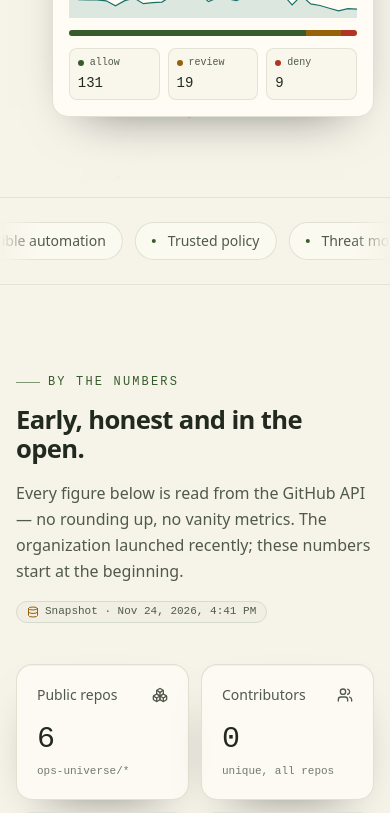
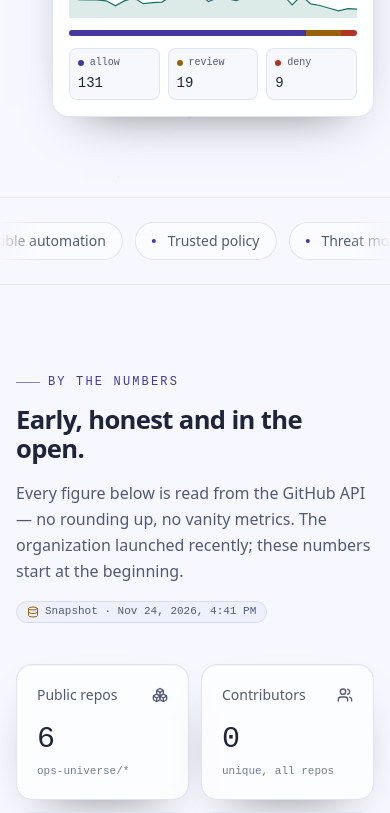
Before and after one commit to ops-universe/ops-universe.github.io, a React (Vite) app: page / in a window 390 px wide. Shown: the part 1156-1969 px from the top of the page. Built offline with nearby package versions, Linux system fonts and the light colour scheme; no server answers.

Commit message:
Preserve redesigned site and restore project identities

```diff
--- a/index.html
+++ b/index.html
@@ -6,7 +6,7 @@
     <title>Ops Universe — Engineer responsibly. Deploy confidently.</title>
     <meta name="description" content="Open-source AI engineering, forward deployment and responsible automation — built on vendor independence, explicit authorization, reproducible evidence and secure defaults." />
     <meta name="robots" content="index, follow" />
-    <meta name="theme-color" content="#0b0e0a" />
+    <meta name="theme-color" content="#171a2d" />
     <link rel="icon" type="image/svg+xml" href="/favicon.svg" />
     <link rel="apple-touch-icon" href="/apple-touch-icon.png" />
     <link rel="canonical" href="https://ops-universe.github.io/" />
--- a/src/components/ProjectCard.tsx
+++ b/src/components/ProjectCard.tsx
@@ -1,7 +1,8 @@
 import { motion, useMotionTemplate, useMotionValue, useReducedMotion, useSpring, useTransform } from 'framer-motion';
 import { ArrowUpRight, Clock, GitFork, Star } from 'lucide-react';
-import type { PointerEvent } from 'react';
+import type { PointerEvent, CSSProperties } from 'react';
 import { useFinePointer } from '@/hooks/useMediaQuery';
+import { projectAccent } from '@/lib/projectIdentity';
 import { cn } from '@/lib/cn';
 import { timeAgo } from '@/lib/format';
 import { projectLanguage, projectSummary, projectTags, type Project } from '@/lib/projects';
@@ -17,6 +18,7 @@ interface Props {
 /** Repository card: lift + glow border + spotlight + subtle 3D tilt (desktop, motion allowed). */
 export function ProjectCard({ project, onOpen, className }: Props) {
   const { meta, repo } = project;
+  const colors = projectAccent(meta.name);
   const tiltEnabled = useFinePointer() && !useReducedMotion();
   const px = useMotionValue(0.5);
   const py = useMotionValue(0.5);
@@ -24,7 +26,7 @@ export function ProjectCard({ project, onOpen, className }: Props) {
   const ry = useSpring(useTransform(px, [0, 1], [-5, 5]), { stiffness: 200, damping: 20 });
   const sx = useTransform(px, (v) => `${v * 100}%`);
   const sy = useTransform(py, (v) => `${v * 100}%`);
-  const spotlight = useMotionTemplate`radial-gradient(320px circle at ${sx} ${sy}, rgb(var(--accent) / 0.09), transparent 70%)`;
+  const spotlight = useMotionTemplate`radial-gradient(320px circle at ${sx} ${sy}, color-mix(in srgb, var(--project-dark-accent) 12%, transparent), transparent 70%)`;
 
   const onMove = (e: PointerEvent<HTMLElement>) => {
     if (!tiltEnabled) return;
@@ -45,6 +47,7 @@ export function ProjectCard({ project, onOpen, className }: Props) {
       variants={staggerItem}
       layout
       className={cn('group [perspective:1000px]', className)}
+      style={{'--project-light-accent':colors.light,'--project-dark-accent':colors.dark} as CSSProperties}
       onPointerMove={onMove}
       onPointerLeave={onLeave}
     >
@@ -52,7 +55,7 @@ export function ProjectCard({ project, onOpen, className }: Props) {
         style={tiltEnabled ? { rotateX: rx, rotateY: ry, transformStyle: 'preserve-3d' } : undefined}
         whileHover={tiltEnabled ? { y: -6 } : { y: -3 }}
         transition={{ type: 'spring', stiffness: 300, damping: 24 }}
-        className="card glow-border relative flex h-full flex-col rounded-2xl p-5 transition-shadow duration-300 group-hover:shadow-glow sm:p-6"
+        className="card project-identity glow-border relative flex h-full flex-col rounded-2xl p-5 transition-shadow duration-300 group-hover:shadow-glow sm:p-6"
       >
         <motion.div aria-hidden="true" className="pointer-events-none absolute inset-0 rounded-2xl opacity-0 transition-opacity duration-300 group-hover:opacity-100" style={{ background: spotlight }} />
 
--- a/src/data/projects.ts
+++ b/src/data/projects.ts
@@ -69,10 +69,9 @@ export const projects: ProjectMeta[] = [
   {
     name: 'ops-cli',
     hasRepo: true,
-    status: 'In review',
+    status: 'Foundation',
     category: 'Tooling',
     featured: true,
-    pr: 1,
     summary:
       'Local scaffolding and structural validation. Copies an explicitly selected, reviewed template, rejects symlinks and existing destinations, and makes no remote writes.',
     tags: ['cli', 'scaffolding', 'validation', 'zero-dependency'],
@@ -83,45 +82,43 @@ export const projects: ProjectMeta[] = [
       'No GitHub token or network access; template content is never executed',
       'Roadmap: dry-run manifest, template pinning, provider profiles',
     ],
-    contribute: 'Review the open initial-implementation PR. Not published to npm yet.',
-    source: 'README.md, ROADMAP.md, docs/architecture.md on PR #1 (feat/initial-implementation)',
+    contribute: 'Contribute through focused PRs. Not published to npm yet.',
+    source: 'README.md, ROADMAP.md and docs/architecture.md on main',
   },
   {
     name: 'ops-ui',
     hasRepo: true,
-    status: 'In review',
+    status: 'Foundation',
     category: 'UI',
     featured: true,
-    pr: 1,
     summary:
       'Reusable React components and design tokens: theme provider with system / light / dark, persisted preference and reduced-motion CSS.',
     tags: ['react', 'design-tokens', 'accessibility', 'components'],
     stack: ['React 18/19 (peer)', 'CSS custom properties'],
     highlights: [
       'Header, Hero, Card, Footer and native button / link controls',
-      'Warm cream + forest light palette, charcoal-green + lime dark palette',
-      'Roadmap: search dialog, navigation menu, motion utilities, visual regression',
+      '19 unique project palettes with light and dark semantic tokens',
+      'Search dialog, mobile navigation, TypeScript declarations and browser accessibility tests',
     ],
-    contribute: 'Review the open initial-implementation PR. Browser accessibility testing is still pending.',
-    source: 'README.md, docs/design-system.md, ROADMAP.md on PR #1 (feat/initial-implementation)',
+    contribute: 'Contribute focused changes and run unit, type, browser and accessibility checks.',
+    source: 'README.md and merged PR #3 on main',
   },
   {
     name: 'ops-universe.github.io',
     hasRepo: true,
-    status: 'In review',
+    status: 'Foundation',
     category: 'Website',
-    pr: 1,
     summary:
-      'Official ecosystem directory with build-time prerendering, sitemap, robots and GitHub Pages deployment through Actions.',
+      'Official ecosystem directory with React Router, project discovery, sitemap, robots and GitHub Pages deployment through Actions.',
     tags: ['website', 'prerender', 'github-pages', 'seo'],
     stack: ['React', 'Vite', 'GitHub Pages'],
     highlights: [
-      'Prerenders /, /projects, /standards, /community and 404',
-      'Project states are curated, not live statistics',
+      'React Router pages, project details and insights',
+      'Curated project states and GitHub repository metadata',
       'Deploys on main only after verification',
     ],
-    contribute: 'Review the open initial-implementation PR.',
-    source: 'README.md on PR #1 (feat/initial-implementation)',
+    contribute: 'Contribute through focused PRs.',
+    source: 'Current website main branch',
   },
   {
     name: '.github',
--- a/src/hooks/useTheme.tsx
+++ b/src/hooks/useTheme.tsx
@@ -42,7 +42,7 @@ export function ThemeProvider({ children }: { children: ReactNode }) {
     const root = document.documentElement;
     root.dataset.theme = resolved;
     root.style.colorScheme = resolved;
-    document.querySelector('meta[name="theme-color"]')?.setAttribute('content', resolved === 'dark' ? '#0b0e0a' : '#f6f4e9');
+    document.querySelector('meta[name="theme-color"]')?.setAttribute('content', resolved === 'dark' ? '#171a2d' : '#f6f7ff');
   }, [resolved]);
 
   const setPreference = useCallback((p: ThemePreference) => {
--- /dev/null
+++ b/src/lib/projectIdentity.ts
@@ -0,0 +1,80 @@
+// Generated from ops-ui commit b0be9d8b5112ebfc716490a2aa607c6d31380399; sync on reviewed updates.
+export const projectAccents: Record<string,{light:string;dark:string}> = {
+  "universe": {
+    "light": "#4338a0",
+    "dark": "#b7b5ff"
+  },
+  "repoops": {
+    "light": "#365c2c",
+    "dark": "#d5ed91"
+  },
+  "jobsops": {
+    "light": "#7138a8",
+    "dark": "#d8b4fe"
+  },
+  "dailytoolsops": {
+    "light": "#a04412",
+    "dark": "#ffba78"
+  },
+  "evalops": {
+    "light": "#2055ad",
+    "dark": "#8dbbff"
+  },
+  "guardops": {
+    "light": "#a82d49",
+    "dark": "#ffa0b4"
+  },
+  "deployops": {
+    "light": "#087365",
+    "dark": "#70e7d0"
+  },
+  "dataops": {
+    "light": "#805700",
+    "dark": "#f7cf64"
+  },
+  "integrationops": {
+    "light": "#087087",
+    "dark": "#77d9ef"
+  },
+  "mcpops": {
+    "light": "#8034a0",
+    "dark": "#e8adff"
+  },
+  "workflowops": {
+    "light": "#4b6d12",
+    "dark": "#b9e66c"
+  },
+  "ragops": {
+    "light": "#236c52",
+    "dark": "#82e2b4"
+  },
+  "traceops": {
+    "light": "#385e78",
+    "dark": "#9dd3f5"
+  },
+  "documentops": {
+    "light": "#a34f27",
+    "dark": "#f5b08b"
+  },
+  "harnessops": {
+    "light": "#53546b",
+    "dark": "#c2c3e1"
+  },
+  "ops-template": {
+    "light": "#425b85",
+    "dark": "#a8c5f4"
+  },
+  "ops-ui": {
+    "light": "#98386e",
+    "dark": "#ffa8d8"
+  },
+  "ops-cli": {
+    "light": "#35695e",
+    "dark": "#9de2cd"
+  },
+  "ops-standards": {
+    "light": "#775538",
+    "dark": "#e5c29b"
+  }
+};
+export function projectAccent(name:string){return Object.hasOwn(projectAccents,name.toLowerCase())?projectAccents[name.toLowerCase()]:projectAccents.universe;}
--- a/src/styles/globals.css
+++ b/src/styles/globals.css
@@ -5,41 +5,39 @@
 /*
  * Design tokens. Values are RGB channels so Tailwind can apply alpha
  * (e.g. bg-accent/10). Dark is the default; [data-theme="light"] overrides.
- * The palette extends the official ops-standards design.md tokens
- * (#181D17 / #D5ED91 dark, #F6F4E9 / #365C2C light) with a deeper base and a
- * cool "signal" accent used only for telemetry and status.
+ * The organization uses its own indigo identity from ops-ui; signal colors remain semantic status accents.
  */
 @layer base {
   :root {
-    --bg: 11 14 10; /* #0b0e0a */
-    --surface: 20 25 19; /* #141913 */
-    --elevated: 28 35 27; /* #1c231b */
-    --line: 49 59 46; /* #313b2e */
-    --ink: 245 242 223; /* #F5F2DF */
-    --muted: 176 185 165; /* #b0b9a5 */
-    --accent: 213 237 145; /* #D5ED91 */
-    --accent-ink: 22 29 14; /* text on accent */
+    --bg: 23 26 45;
+    --surface: 34 38 61;
+    --elevated: 43 48 73; /* #1c231b */
+    --line: 70 75 104;
+    --ink: 241 242 255;
+    --muted: 191 197 224;
+    --accent: 183 181 255;
+    --accent-ink: 27 25 64;
     --signal: 125 226 211; /* #7de2d3 */
     --warn: 242 200 109;
     --danger: 255 140 122;
-    --grid: 213 237 145;
+    --grid: 183 181 255;
     --grid-alpha: 0.05;
     color-scheme: dark;
   }
 
   :root[data-theme='light'] {
-    --bg: 246 244 233; /* #F6F4E9 */
-    --surface: 255 253 245; /* #FFFDF5 */
-    --elevated: 239 237 223;
-    --line: 215 219 204; /* #D7DBCC */
-    --ink: 34 41 30; /* #22291E */
-    --muted: 80 89 75; /* #50594B */
-    --accent: 54 92 44; /* #365C2C */
-    --accent-ink: 246 244 233;
+    --bg: 246 247 255;
+    --surface: 255 255 255;
+    --elevated: 234 237 250;
+    --line: 216 220 239;
+    --ink: 32 36 59;
+    --muted: 82 89 116;
+    --accent: 67 56 160;
+    --accent-ink: 255 255 255;
     --signal: 24 112 103;
     --warn: 150 98 10;
     --danger: 178 52 36;
-    --grid: 54 92 44;
+    --grid: 67 56 160;
     --grid-alpha: 0.07;
     color-scheme: light;
   }
@@ -204,3 +202,6 @@
     transition-duration: 0.01ms !important;
   }
 }
+
+.project-identity { border-top: 3px solid var(--project-dark-accent); }
+:root[data-theme='light'] .project-identity { border-top-color: var(--project-light-accent); }
```
